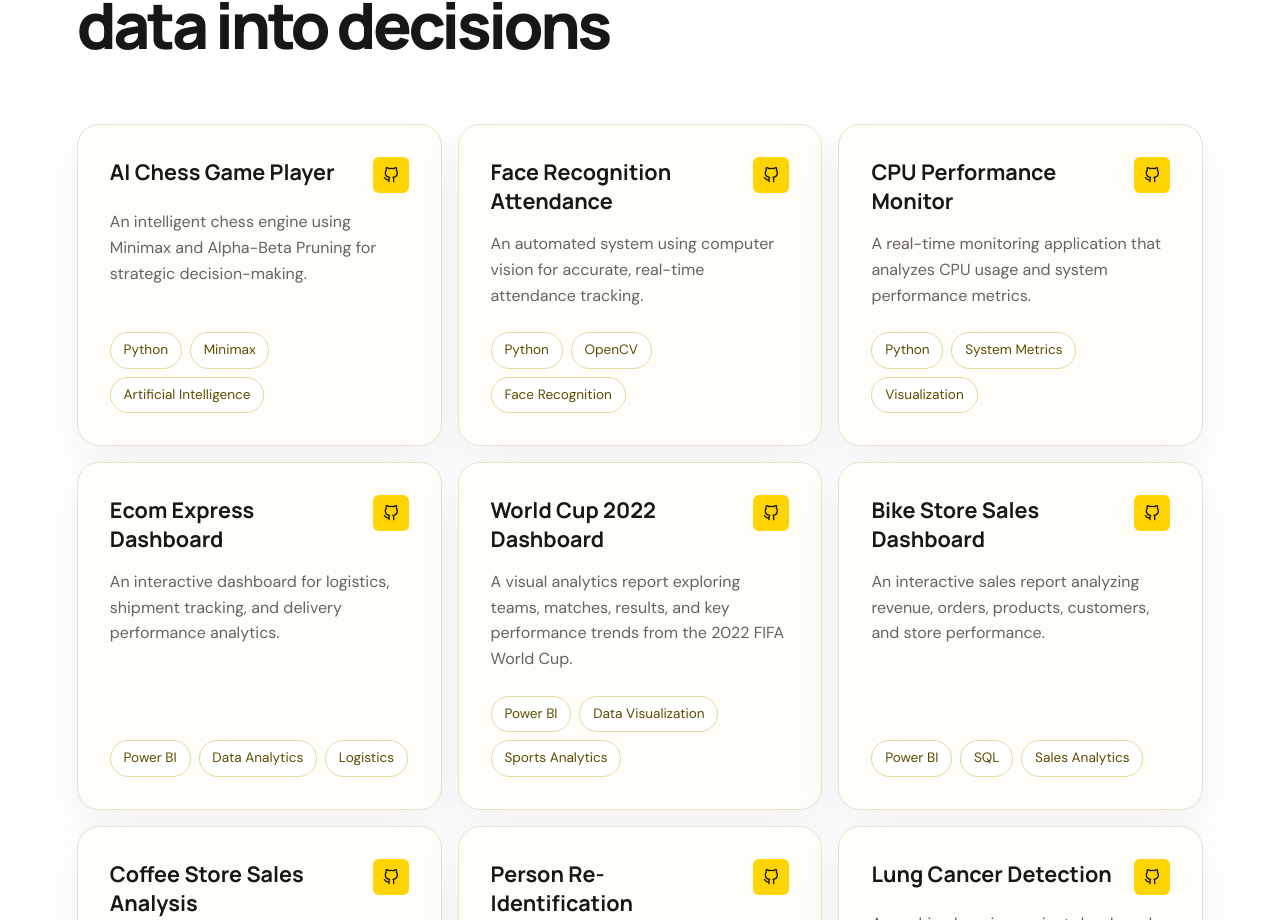
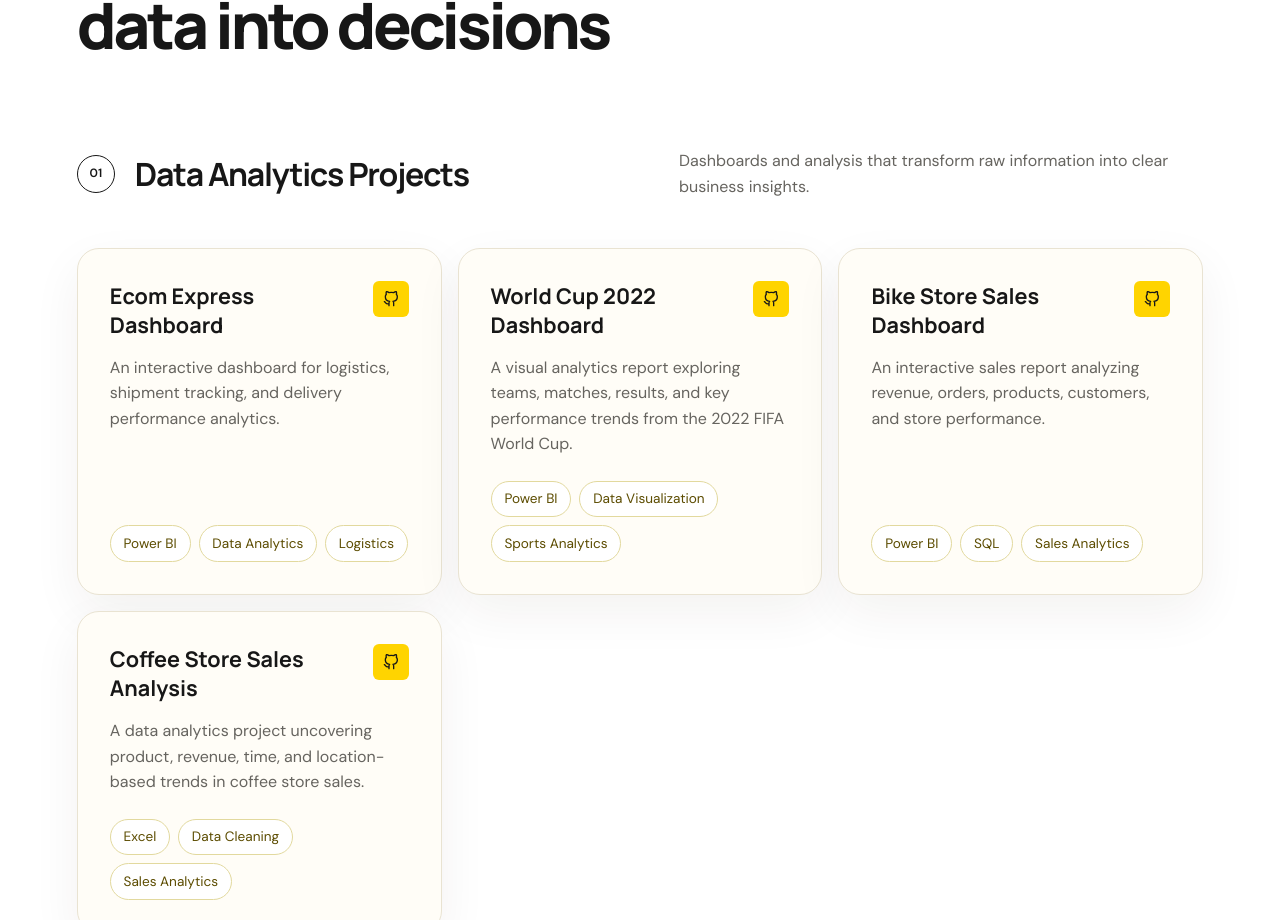
Before and after one commit to khem75/khem-portfolio, a React (Vite) app: page / in a window 1280 px wide. Shown: the part 1880-2800 px from the top of the page. Built offline with nearby package versions, Linux system fonts and the light colour scheme.

Commit message:
Separate analytics and AI project sections

```diff
--- a/src/components/Projects.css
+++ b/src/components/Projects.css
@@ -87,7 +87,16 @@
   border: 1px solid rgba(0, 217, 255, 0.3);
 }
 
+.project-group { margin-top: 4.5rem; }
+.project-group + .project-group { padding-top: 4.5rem; border-top: 1px solid rgba(23, 23, 23, 0.12); }
+.project-group-heading { display: grid; grid-template-columns: auto minmax(220px, 1fr) minmax(280px, 1fr); align-items: center; gap: 1.25rem; }
+.project-group-heading > span { display: grid; place-items: center; width: 38px; height: 38px; border: 1px solid #171717; border-radius: 50%; font-weight: 700; font-size: .75rem; }
+.project-group-heading h3 { margin: 0; color: #171717; font: 700 clamp(1.4rem, 3vw, 2rem) 'Manrope', sans-serif; letter-spacing: -.04em; }
+.project-group-heading p { margin: 0; color: #66645f; line-height: 1.6; }
+
 @media (max-width: 768px) {
+  .project-group-heading { grid-template-columns: auto 1fr; }
+  .project-group-heading p { grid-column: 1 / -1; }
   .projects {
     padding: 3rem 1.5rem;
   }
--- a/src/components/Projects.jsx
+++ b/src/components/Projects.jsx
@@ -97,6 +97,21 @@
     },
   }
 
+  const projectGroups = [
+    {
+      number: '01',
+      title: 'Data Analytics Projects',
+      description: 'Dashboards and analysis that transform raw information into clear business insights.',
+      items: projects.filter((project) => [4, 5, 6, 7].includes(project.id)),
+    },
+    {
+      number: '02',
+      title: 'AI & Software Projects',
+      description: 'Intelligent systems and practical applications built to solve real-world problems.',
+      items: projects.filter((project) => ![4, 5, 6, 7].includes(project.id)),
+    },
+  ]
+
   return (
     <section id="projects" className="projects">
       <motion.div
@@ -110,14 +125,16 @@
           Projects that turn<br />data into decisions
         </motion.h2>
 
+        {projectGroups.map((group) => (
+          <motion.div key={group.title} variants={itemVariants} className="project-group">
+            <div className="project-group-heading">
+              <span>{group.number}</span>
+              <h3>{group.title}</h3>
+              <p>{group.description}</p>
+            </div>
             <div className="projects-grid">
-          {projects.map((project) => (
-            <motion.div
-              key={project.id}
-              className="project-card"
-              variants={itemVariants}
-              whileHover={{ translateY: -10 }}
-            >
+              {group.items.map((project) => (
+                <motion.div key={project.id} className="project-card" variants={itemVariants} whileHover={{ translateY: -10 }}>
                   <div className="project-header">
                     <h3>{project.title}</h3>
                     <div className="project-links">
@@ -125,20 +142,16 @@
                       <a href="https://github.com/khem75" target="_blank" rel="noopener noreferrer" aria-label="View GitHub profile"><FiGithub /></a>
                     </div>
                   </div>
-
                   <p className="project-description">{project.description}</p>
-
                   <div className="project-tags">
-                {project.tags.map((tag) => (
-                  <span key={tag} className="tag">
-                    {tag}
-                  </span>
-                ))}
+                    {project.tags.map((tag) => <span key={tag} className="tag">{tag}</span>)}
                   </div>
                 </motion.div>
               ))}
             </div>
           </motion.div>
+        ))}
+      </motion.div>
     </section>
   )
 }
```
Lines whose indentation alone changed are shown as unchanged.
